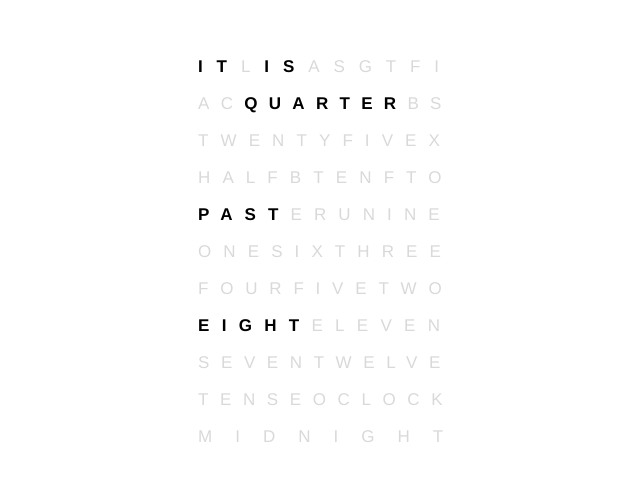
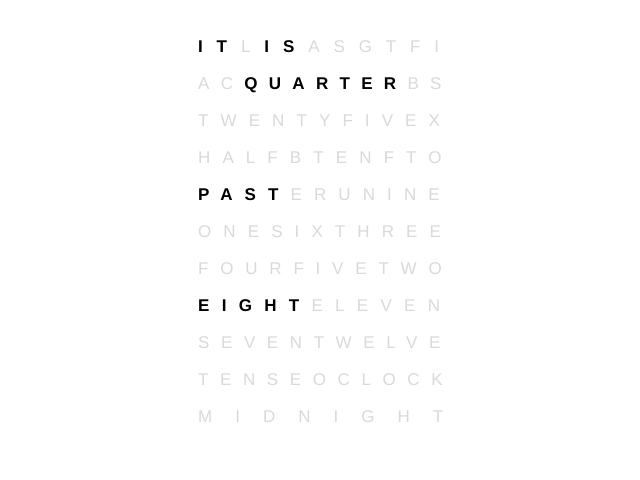
Before and after one commit to ItsKeone/Notion, a plain HTML site: page time/index.html in a window 1280 px wide. Shown: the whole page, without its empty margins (317-957 px from the left). Drawn offline with nearby package versions, Linux system fonts and the light colour scheme.

Commit message:
🛠️ Fixed Margin

```diff
--- a/time/style.css
+++ b/time/style.css
@@ -31,7 +31,7 @@
 }
 
 body {
-	margin: 40px auto 20px;
+	margin: 20px auto 20px;
 	background: var(--main-bg-color);
 	color: var(--main-text-color);
 	font-family: Helvetica, Arial;
```
